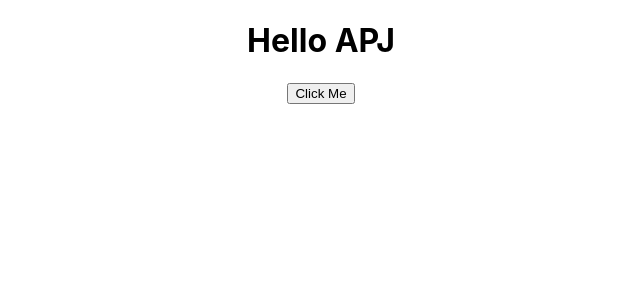
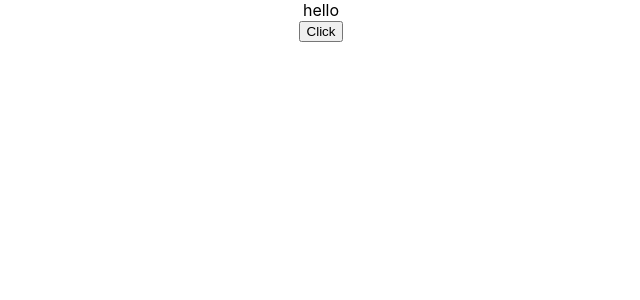
Before and after one commit to APJ-9/learning, a React (Create React App) app in the folder react/hello-world/: page / in a window 1280 px wide. Shown: the top 300 px of the page, without its empty margins (319-959 px from the left). Built offline with nearby package versions, Linux system fonts and the light colour scheme.

Commit message:
binding event handeling

```diff
--- a/react/hello-world/src/App.js
+++ b/react/hello-world/src/App.js
@@ -8,6 +8,7 @@
 import Counter from './components/Counter';
 import FunctionClick from './components/FunctionClick';
 import ClassClick from './components/ClassClick';
+import EventBind from './components/EventBind';
 
 function App() {
   return (
@@ -18,12 +19,13 @@
       {/* <GreetProp name="Akhil" /> */}
       {/* <button>Hit Me</button> */}
       {/* </GreetProp> */}
-      <GreetProp name="APJ" />
+      {/* <GreetProp name="APJ" /> */}
 
       {/* <Message></Message> */}
       {/* <Counter></Counter> */}
       {/* <FunctionClick></FunctionClick> */}
-      <ClassClick></ClassClick>
+      {/* <ClassClick></ClassClick> */}
+      <EventBind></EventBind>
     </div>
   );
 }
--- /dev/null
+++ b/react/hello-world/src/components/EventBind.js
@@ -0,0 +1,40 @@
+import React, { Component } from 'react'
+
+class EventBind extends Component {
+    constructor(props) {
+        super(props)
+
+        this.state = {
+            message: 'hello'
+        }
+        // used in method-3
+        // this.clickHandler = this.clickHandler.bind(this)
+    }
+    // clickHandler() {
+    //function is used for methods 1 2 & 3
+    //     this.setState({
+    //         message: 'Good Bye'
+    //     })
+    //     console.log(this)
+    // }
+
+    clickHandler = () => {
+        // used in method 4
+        this.setState({
+            message: 'Goodbye!!'
+        })
+    }
+    render() {
+        return (
+            <div>
+                <div>{this.state.message} </div>
+                {/* <button onClick={this.clickHandler.bind(this)}> Click </button> */}
+                {/* <button onClick={() => this.clickHandler()}> Click </button> */}
+                {/* <button onClick={this.clickHandler}> Click </button>  */}
+                <button onClick={this.clickHandler}> Click </button>
+            </div>
+        )
+    }
+}
+
+export default EventBind
```
